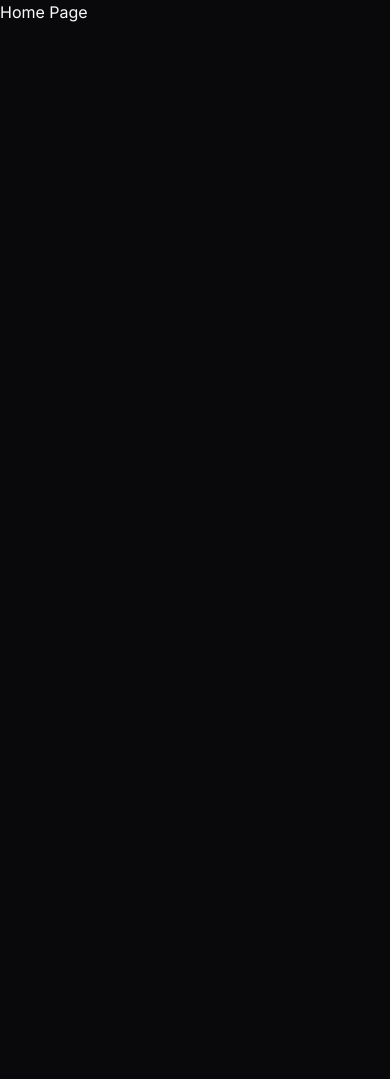
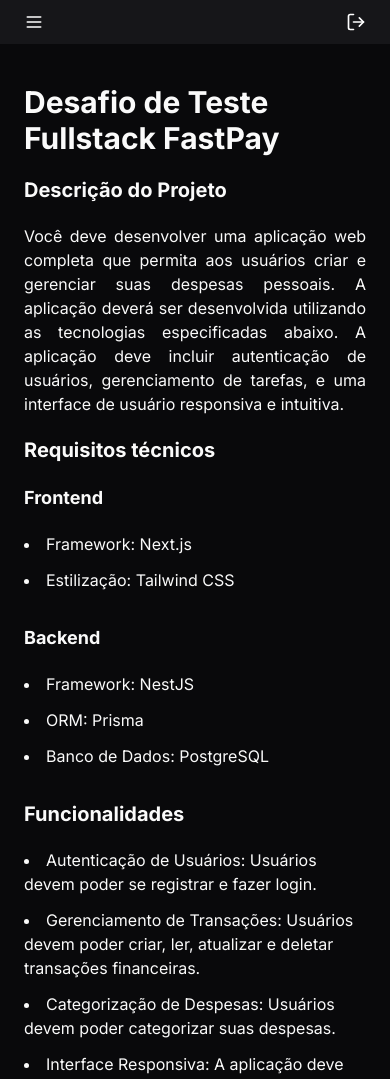
Before and after one commit to will4raujo/app-transacoes, a Next.js app in the folder frontend-teste-fastpay/: page / in a window 390 px wide. Shown: the top 1079 px of the page. Before the commit the page ends 844 px from the top, so only its background shows below. Built offline with nearby package versions, Linux system fonts and the light colour scheme.

Commit message:
feat: responsive style, components and navigation
* added application requirements to the home page as content.

* New responsive header component with top and side menu.

* New footer component.

* added react-lucide lib for icons

```diff
--- a/frontend-teste-fastpay/package.json
+++ b/frontend-teste-fastpay/package.json
@@ -9,6 +9,7 @@
     "lint": "next lint"
   },
   "dependencies": {
+    "lucide-react": "^0.395.0",
     "next": "14.2.4",
     "react": "^18",
     "react-dom": "^18"
--- /dev/null
+++ b/frontend-teste-fastpay/src/app/(home)/layout.tsx
@@ -0,0 +1,12 @@
+import Header from "@/components/header";
+import Footer from "@/components/footer";
+import { ReactNode } from "react";
+export default function HomeLayout({ children }: { children: ReactNode }) {
+  return (
+    <div className='relative mx-auto grid min-h-screen w-full max-w-[1600px] grid-rows-[min-content_max-content] gap-5'>
+      <Header />
+      {children}
+      <Footer />
+    </div>
+  )
+}
--- /dev/null
+++ b/frontend-teste-fastpay/src/app/(home)/page.tsx
@@ -0,0 +1,76 @@
+export default async function Home() {
+  return(
+    <main className='w-full px-6 md:px-10 py-5 flex flex-col gap-5'>
+      <h1 className='text-3xl font-bold'>Desafio de Teste Fullstack FastPay</h1>
+
+      <h2 className='text-xl font-bold'>Descrição do Projeto</h2>
+
+      <p className="text-justify">Você deve desenvolver uma aplicação web completa que permita aos usuários criar e gerenciar suas despesas pessoais. A aplicação deverá ser desenvolvida utilizando as tecnologias especificadas abaixo. A aplicação deve incluir autenticação de usuários, gerenciamento de tarefas, e uma interface de usuário responsiva e intuitiva.</p>
+
+
+      <h2 className='text-xl font-bold'>Requisitos técnicos</h2>
+      <h3 className='text-lg font-bold'>Frontend</h3>
+      <ul className='list-disc list-inside'>
+        <li className="mb-3">Framework: Next.js</li>
+        <li className="mb-3">Estilização: Tailwind CSS</li>
+      </ul>
+
+      <h3 className='text-lg font-bold'>Backend</h3>
+      <ul className='list-disc list-inside'>
+        <li className="mb-3">Framework: NestJS</li>
+        <li className="mb-3">ORM: Prisma</li>
+        <li className="mb-3">Banco de Dados: PostgreSQL</li>
+      </ul>
+
+      <h2 className='text-xl font-bold'>Funcionalidades</h2>
+      <ul className='list-disc list-inside'>
+        <li className="mb-3">Autenticação de Usuários: Usuários devem poder se registrar e fazer login.</li>
+        <li className="mb-3">Gerenciamento de Transações: Usuários devem poder criar, ler, atualizar e deletar transações financeiras.</li>
+        <li className="mb-3">Categorização de Despesas: Usuários devem poder categorizar suas despesas.</li>
+        <li className="mb-3">Interface Responsiva: A aplicação deve ser responsiva e funcionar bem em dispositivos móveis.</li>
+      </ul>
+
+      <h2 className='text-xl font-bold'>Detalhes do Projeto</h2>
+
+      <h3 className='text-lg font-bold'>Autenticação de Usuários</h3>
+      <ul className='list-disc list-inside'>
+        <li className="mb-3">Implementar um sistema de autenticação utilizando JWT.</li>
+        <li className="mb-3">Usuários devem poder se registrar com email e senha.</li>
+        <li className="mb-3">Implementar validação de dados no frontend e backend.</li>
+        <li className="mb-3">Usuários devem poder fazer login e logout.</li>
+      </ul>
+      <h3 className='text-lg font-bold'>Gerenciamento de Tarefas</h3>
+      <ul className='list-disc list-inside'>
+        <li className="mb-3">Cada transação deve conter descrição, valor, data e categoria (por exemplo, alimentação, transporte, entretenimento).</li>
+        <li className="mb-3">Usuários devem poder:</li>
+        <ul className='list-disc list-inside'>
+          <li className="mb-3">Adicionar uma nova transação.</li>
+          <li className="mb-3">Visualizar todas as suas transações.</li>
+          <li className="mb-3">Editar uma transação existente.</li>
+          <li className="mb-3">Deletar uma transação.</li>
+        </ul>
+      </ul>
+      <h3 className='text-lg font-bold'>Categorização de Despesas</h3>
+      <ul className='list-disc list-inside'>
+        <li className="mb-3">Permitir que os usuários categorizem suas despesas em categorias predefinidas ou criem novas categorias.</li>
+        <li className="mb-3">Exibir um resumo das despesas por categoria.</li>
+      </ul>
+      <h3>Interface Responsiva</h3>
+      <ul className='list-disc list-inside'>
+        <li className="mb-3">Utilizar Tailwind CSS para criar uma interface responsiva.</li>
+        <li className="mb-3">A interface deve ser intuitiva e fácil de usar.</li>
+        <li className="mb-3">Garantir que a aplicação funcione bem em dispositivos móveis e desktops.</li>
+      </ul>
+      <h2 className='text-xl font-bold'>Conclusão</h2>
+      <p className="text-justify">Espero que tenha gostado do desafio, estou ansioso para saber o que achou. Até mais!</p>
+      <h2 className='text-xl font-bold'>Requisitos Não Funcionais</h2>
+      <ul className='list-disc list-inside'>
+        <li className="mb-3">Código Limpo: Mantenha o código limpo e bem documentado.</li>
+        <li className="mb-3">Commits: Faça commits frequentes e bem descritos no Git.</li>
+        <li className="mb-3">README: Inclua um README detalhado explicando como configurar e rodar a aplicação localmente</li>
+      </ul>
+      <h2 className='text-xl font-bold'>Entrega</h2>
+      <p className="text-justify">Por favor, crie um repositório privado no GitHub e adicione Ícaro Sant’Ana como colaborador. O prazo para entrega é de 7 dias a partir do recebimento deste desafio</p>
+    </main>
+  )
+}
--- a/frontend-teste-fastpay/src/app/page.tsx
+++ /dev/null
@@ -1,6 +0,0 @@
-export default async function Home() {
-
-  return (
-    <h1>Home Page</h1>
-  );
-}
--- /dev/null
+++ b/frontend-teste-fastpay/src/components/burgerMenu.tsx
@@ -0,0 +1,29 @@
+'use client'
+import { ReactNode, useEffect, useState } from 'react';
+import { Menu, X } from 'lucide-react';
+
+export default function BurguerMenu({ children }: { children: ReactNode }) {
+
+  const [isOpen, setIsOpen] = useState(false);
+
+  const handleMenu = () => {
+    setIsOpen(!isOpen);
+  }
+
+
+  return (
+    <div className='md:hidden'>
+      <div className='cursor-pointer' onClick={handleMenu}>
+        <Menu size={20} />
+      </div>
+    { isOpen && (
+        <div className='fixed left-0 top-0 h-screen w-60 bg-black/90 flex flex-col justify-start gap-4 py-2 px-4'>
+          <div className='close-icon relative cursor-pointer flex flex-col justify-between w-8 h-8 mt-1' onClick={handleMenu}>
+            <X size={20} />
+          </div>
+          {children}
+        </div>
+      )}
+    </div>
+  )
+}
--- /dev/null
+++ b/frontend-teste-fastpay/src/components/footer.tsx
@@ -0,0 +1,15 @@
+import Paragraph from "./paragraph";
+
+export default function Footer() {
+  return (
+    <footer className='bg-zinc-900 text-white py-4 p-0 md:px-6 h-[44px] w-full bg-opacity-90 flex items-center justify-center md:justify-around gap-6'>
+      <Paragraph>
+        &copy; 2024 - Willian Araujo
+      </Paragraph>
+
+      <Paragraph>
+        Processo Seletivo FastPay
+      </Paragraph>
+    </footer>
+  )
+}
--- /dev/null
+++ b/frontend-teste-fastpay/src/components/header.tsx
@@ -0,0 +1,34 @@
+import BurguerMenu from './burgerMenu'
+import { LogOut } from 'lucide-react'
+import Link from 'next/link'
+
+export default function Header() {
+  return (
+    <header className='bg-zinc-900 text-white py-4 px-6 h-[44px] w-full bg-opacity-90 flex items-center justify-between gap-10'>
+      <BurguerMenu>
+        <Link href='/'>Home</Link>
+        <Link href='/categories'>Categorias</Link>
+        <Link href='/transactions'>Transações</Link>
+        <Link href='/'>Sair</Link>
+      </BurguerMenu>
+      <nav className='hidden md:block'>
+        <ul className='flex gap-4'>
+          <li>
+            <Link href='/'>Home</Link>
+          </li>
+          <li>
+            <Link href='/categories'>Categorias</Link>
+          </li>
+          <li>
+            <Link href='/transactions'>Transações</Link>
+          </li>
+        </ul>
+      </nav>
+
+      <div className='cursor-pointer flex gap-2 items-center'>
+        <span className='hidden md:block text-sm text-white'>Sair</span>
+        <LogOut size={20} />
+      </div>
+    </header>
+  )
+}
```
Also changed, not shown: 1 other file (tests, documents, lock files or other folders).
